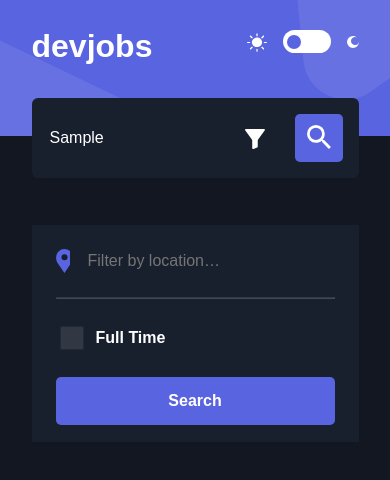
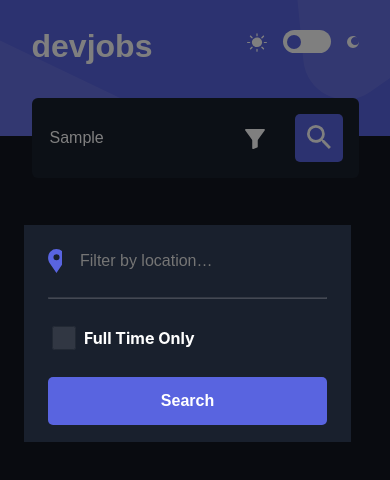
Before and after one commit to harrisonJones12/github-jobs, a React (Create React App) app: page / in a window 390 px wide. Both pictures are taken after typing "Sample" into the empty fields and a click on the button 254 px from the left and 140 px from the top of the page. Shown: the top 480 px of the page. Built offline with nearby package versions, Linux system fonts and the light colour scheme.

Commit message:
add modal overlay styles, create modal component and stylesheet, add click outside functionality, prevent default button click functionality, rename mobileSearchSection variable

```diff
--- /dev/null
+++ b/src/components/FilterModal/FilterModal.jsx
@@ -0,0 +1,73 @@
+import React, { useEffect, useRef } from "react";
+
+export default function Filtermodal({ setShowFilterModal }) {
+  const locationIcon = (
+    <svg
+      width="17"
+      height="24"
+      xmlns="http://www.w3.org/2000/svg"
+      className="location-icon"
+    >
+      <path
+        d="M14.358 2.451A8.3 8.3 0 008.448 0a8.3 8.3 0 00-5.911 2.451c-2.922 2.925-3.285 8.427-.786 11.76l6.697 9.683 6.687-9.669c2.508-3.347 2.145-8.85-.777-11.774zm-5.833 8.894a3.057 3.057 0 01-3.051-3.054 3.057 3.057 0 013.05-3.055 3.057 3.057 0 013.052 3.055 3.057 3.057 0 01-3.051 3.054z"
+        fill="#5964E0"
+        fill-rule="nonzero"
+      />
+    </svg>
+  );
+
+  function useOutsideAlerter(ref) {
+    useEffect(() => {
+      /**
+       * Alert if clicked on outside of element
+       */
+      function handleClickOutside(event) {
+        if (ref.current && !ref.current.contains(event.target)) {
+          setShowFilterModal(false);
+        }
+      }
+
+      // Bind the event listener
+      document.addEventListener("mousedown", handleClickOutside);
+      return () => {
+        // Unbind the event listener on clean up
+        document.removeEventListener("mousedown", handleClickOutside);
+      };
+    }, [ref]);
+  }
+  const filterModalRef = useRef(null);
+  useOutsideAlerter(filterModalRef);
+
+  return (
+    <div className="filter-modal">
+      <div className="filter-modal-content" ref={filterModalRef}>
+        {/* location input field */}
+        <div className="mobile-icon-input-container">
+          {locationIcon}
+          <input
+            type="text"
+            className="location-search-field"
+            placeholder="Filter by location…"
+          />
+        </div>
+        <hr className="horizontal-line" />
+        {/* full time check box */}
+        <div className="mobile-checkbox-button-container">
+          <div className="input-label-container">
+            <input
+              type="checkbox"
+              className="full-time-only-checkbox"
+              id="full-time-only-checkbox"
+              name="vehicle1"
+              value="Bike"
+            />
+            <label for="full-time-only-checkbox" className="check-box-label">
+              full time only
+            </label>
+          </div>
+          <button className="mobile-filter-search-button">search</button>
+        </div>
+      </div>
+    </div>
+  );
+}
--- /dev/null
+++ b/src/components/FilterModal/FilterModal.scss
@@ -0,0 +1,79 @@
+.filter-modal {
+  position: fixed;
+  top: 225px;
+
+  height: 100vh;
+  width: 100vw;
+  z-index: 1;
+  overflow: auto;
+  background-color: rgb(0, 0, 0);
+  background-color: rgba(0, 0, 0, 0.5);
+  padding-top: 225px;
+  top: 0;
+
+  .filter-modal-content {
+    padding: 24px;
+    width: 327px;
+    height: 217px;
+    background-color: #19202d;
+    box-sizing: border-box;
+    margin-left: 24px;
+  }
+
+  .mobile-icon-input-container {
+    width: 169px;
+    display: flex;
+    justify-content: space-between;
+  }
+
+  .horizontal-line {
+    margin-top: 24px;
+    margin-bottom: 24px;
+    opacity: 0.2;
+  }
+
+  .mobile-checkbox-button-container {
+    .input-label-container {
+      display: flex;
+      align-items: center;
+      justify-content: space-between;
+      width: 148px;
+      margin-bottom: 24px;
+    }
+
+    .full-time-only-checkbox {
+      background-color: #19202d;
+      opacity: 0.1;
+      width: 24px;
+      height: 24px;
+    }
+
+    .check-box-label {
+      color: white;
+      text-transform: capitalize;
+      font-size: 16px;
+      font-weight: bold;
+      width: 112px;
+    }
+    .mobile-filter-search-button {
+      background: #5964e0; //violet
+      border-radius: 5px;
+      border: none;
+      color: white;
+      font-size: 16px;
+      text-transform: capitalize;
+      font-weight: bold;
+      height: 48px;
+      width: 279px;
+    }
+  }
+
+  .location-search-field {
+    background: transparent;
+    border: none;
+    color: #fff;
+    font-size: 16px;
+    margin-left: 16px;
+    width: 135px;
+  }
+}
--- a/src/components/SearchBar/SearchBar.jsx
+++ b/src/components/SearchBar/SearchBar.jsx
@@ -1,13 +1,11 @@
 import React, { useEffect, useState } from "react";
 
-const SearchBar = () => {
+const SearchBar = ({ setShowFilterModal }) => {
   const [viewportWidth, setViewportWidth] = useState(window.innerWidth);
 
   const desktopBreakPoint = 1440;
 
   const TabletBreakPoint = 768;
-
-  const [showFilterModal, setshowFilterModal] = useState(false);
 
   useEffect(() => {
     //call function to set viewport width in state
@@ -23,7 +21,11 @@ const SearchBar = () => {
 
   const filterButtonOnClickHandler = (e) => {
     e.preventDefault();
-    setshowFilterModal(true);
+    setShowFilterModal(true);
+  };
+
+  const handleSearchClickHandler = (e) => {
+    e.preventDefault();
   };
 
   const filterIcon = (
@@ -108,7 +110,7 @@ const SearchBar = () => {
     </>
   );
 
-  const mobileFilterSearch = (
+  const mobileFilterSearchSection = (
     <div className="icon-button-group">
       <button
         className="filter-button"
@@ -116,42 +118,9 @@ const SearchBar = () => {
       >
         {filterIcon}
       </button>
-      <button className="search-button">{searchIcon}</button>
-    </div>
-  );
-
-  const filterModal = (
-    <div className="filter-modal">
-      <div className="filter-modal-content">
-        {/* location input field */}
-        <div className="mobile-icon-input-container">
-          {locationIcon}
-          <input
-            type="text"
-            className="location-search-field"
-            placeholder="Filter by location…"
-          />
-        </div>
-        <hr className="horizontal-line" />
-        {/* full time check box */}
-        <div className="mobile-checkbox-button-container">
-          <div className="input-label-container">
-            <input
-              type="checkbox"
-              className="full-time-only-checkbox"
-              id="full-time-only-checkbox"
-              name="vehicle1"
-              value="Bike"
-            />
-            <label for="full-time-only-checkbox" className="check-box-label">
-              {viewportWidth >= desktopBreakPoint
-                ? "full time only"
-                : "full time"}
-            </label>
-          </div>
-          <button className="mobile-filter-search-button">search</button>
-        </div>
-      </div>
+      <button className="search-button" onClick={handleSearchClickHandler}>
+        {searchIcon}
+      </button>
     </div>
   );
 
@@ -169,20 +138,24 @@ const SearchBar = () => {
           {viewportWidth >= desktopBreakPoint ? "full time only" : "full time"}
         </label>
       </div>
-      <button className="tablet-desktop-search-button">search</button>
+      <button
+        className="tablet-desktop-search-button"
+        onClick={handleSearchClickHandler}
+      >
+        search
+      </button>
     </div>
   );
 
   return (
     <>
-      {showFilterModal && filterModal}
       <div className="search-container">
         <form className="search-form">
           <fieldset className="field-set">
             {titleSearch}
             {viewportWidth >= TabletBreakPoint
               ? desktopFilterSection
-              : mobileFilterSearch}
+              : mobileFilterSearchSection}
             {viewportWidth >= TabletBreakPoint && desktopSearchSection}
           </fieldset>
         </form>
--- a/src/components/SearchBar/SearchBar.scss
+++ b/src/components/SearchBar/SearchBar.scss
@@ -1,76 +1,3 @@
-/* Filter modal styles */
-.filter-modal {
-  width: 327px;
-  height: 217px;
-  position: fixed;
-  background-color: #19202d;
-  top: 225px;
-
-  .filter-modal-content {
-    padding: 24px;
-  }
-
-  .mobile-icon-input-container {
-    width: 169px;
-    display: flex;
-    justify-content: space-between;
-    // margin: 24px 0 24px 24px;
-  }
-
-  .horizontal-line {
-    margin-top: 24px;
-    margin-bottom: 24px;
-    opacity: 0.2;
-  }
-
-  .mobile-checkbox-button-container {
-    .input-label-container {
-      display: flex;
-      align-items: center;
-      justify-content: space-between;
-      width: 148px;
-      margin-bottom: 24px;
-    }
-
-    .full-time-only-checkbox {
-      background-color: #19202d;
-      opacity: 0.1;
-      width: 24px;
-      height: 24px;
-    }
-
-    .check-box-label {
-      color: white;
-      text-transform: capitalize;
-      font-size: 16px;
-      font-weight: bold;
-      width: 108px;
-    }
-    .mobile-filter-search-button {
-      background: #5964e0; //violet
-      border-radius: 5px;
-      border: none;
-      color: white;
-      font-size: 16px;
-      text-transform: capitalize;
-      font-weight: bold;
-      height: 48px;
-      width: 279px;
-    }
-  }
-
-  .location-search-field {
-    background: transparent;
-    border: none;
-    color: #fff;
-    font-size: 16px;
-    margin-left: 16px;
-    width: 135px;
-  }
-}
-
-/* Filter modal styles */
-
 .search-container {
   background-color: #19202d; //very dark blue
   border-radius: 6px;
--- a/src/containers/Header/Header.jsx
+++ b/src/containers/Header/Header.jsx
@@ -1,11 +1,14 @@
-import React from "react";
+import React, { useState } from "react";
 
 import Toggle from "components/Toggle/Toggle";
-
 import SearchBar from "components/SearchBar/SearchBar";
+import FilterModal from "components/FilterModal/FilterModal";
 
 const Header = () => {
+  const [showFilterModal, setShowFilterModal] = useState(false);
+
   return (
+    <>
       <div className="nav-section-container">
         <div className="nav-inner-wrapper">
           <div className="heading-toggle-container">
@@ -14,9 +17,13 @@ const Header = () => {
               <Toggle />
             </div>
           </div>
-        <SearchBar />
+          <SearchBar setShowFilterModal={setShowFilterModal} />
         </div>
       </div>
+      {showFilterModal && (
+        <FilterModal setShowFilterModal={setShowFilterModal} />
+      )}
+    </>
   );
 };
 
--- a/src/index.scss
+++ b/src/index.scss
@@ -16,3 +16,4 @@ code {
 @import "containers/Header/Header";
 @import "components/Toggle/Toggle";
 @import "components/SearchBar/SearchBar";
+@import "components/FilterModal/FilterModal";
```
Also changed, not shown: 1 other file (tests, documents, lock files or other folders). Lines whose indentation alone changed are shown as unchanged.
